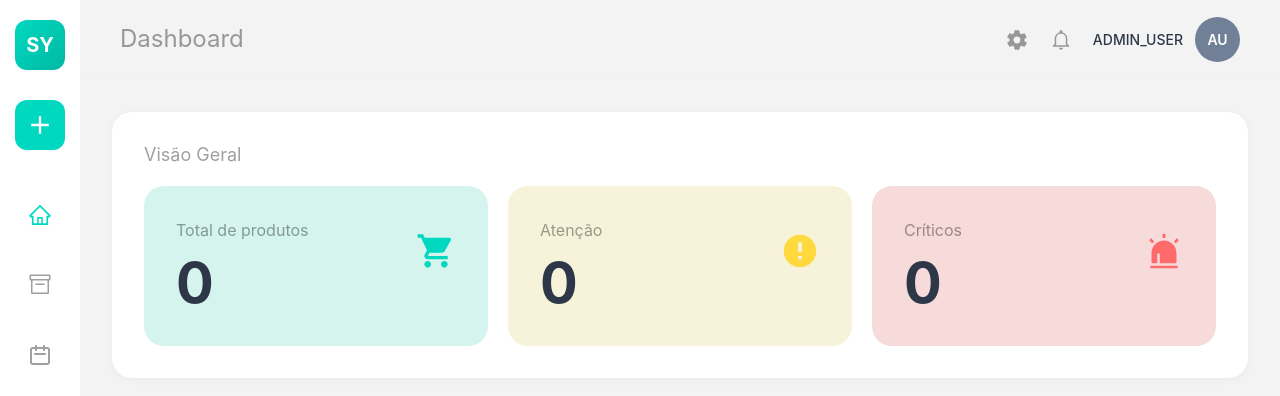
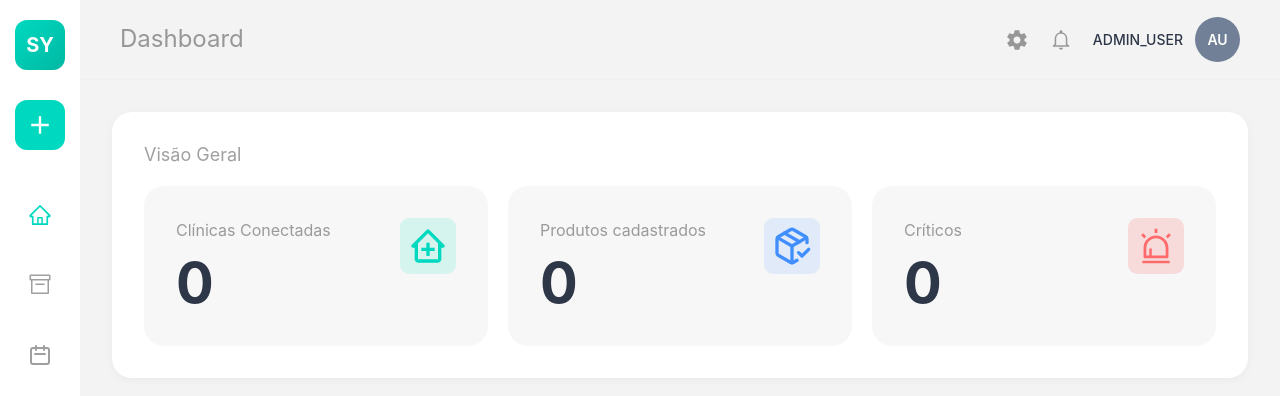
Before and after one commit to Luizz89/SoSync, a React (Vite) app: page / in a window 1280 px wide. Shown: the top 396 px of the page. Built offline with nearby package versions, Linux system fonts and the light colour scheme; no server answers; the database is empty.

Commit message:
dashboard_design_updates

```diff
--- a/src/components/StatCard.jsx
+++ b/src/components/StatCard.jsx
@@ -2,7 +2,7 @@ function StatCard({ title, value, icon, bgColor, iconColor }) {
   return (
     <div
       style={{
-        backgroundColor: bgColor,
+        backgroundColor: 'var(--cor-fundo-cinza)',
         borderRadius: '20px',
         padding: '32px',
         height: '160px',
@@ -30,7 +30,17 @@ function StatCard({ title, value, icon, bgColor, iconColor }) {
             {value}
           </h1>
         </div>
-        <div style={{ color: iconColor, fontSize: '40px' }}>
+        <div style={{
+          backgroundColor: bgColor,
+          color: iconColor,
+          fontSize: '40px',
+          display: 'flex',
+          alignItems: 'center',
+          justifyContent: 'center',
+          width: '3.5rem',
+          height: '3.5rem',
+          borderRadius: '0.6rem'
+          }}>
           {icon}
         </div>
       </div>
--- a/src/index.css
+++ b/src/index.css
@@ -1,6 +1,7 @@
 :root {
   --cor-primaria: #00D9C0;
   --cor-sidebar-bg: #F3F3F3;
+  --cor-fundo-cinza: #00000008;
   --cor-fundo: #FFFFFF;
   --cor-card-verde: #D4F4ED;
   --cor-card-amarelo: #F7F3DA;
@@ -9,6 +10,8 @@
   --cor-texto-secundario: #00000060;
   --cor-badge-critico: #FF6B6B;
   --cor-badge-atencao: #FFD93D;
+  --cor-azul-claro: #418FFF20;
+  --cor-azul: #418FFF;
   --default-transition: all .2s ease 0s;
   --sidebar-width: 80px;
 }
--- a/src/pages/Dashboard.jsx
+++ b/src/pages/Dashboard.jsx
@@ -3,11 +3,13 @@ import { collection, onSnapshot,} from 'firebase/firestore'
 import { db } from '../config/firebase'
 import { MdLocalGroceryStore } from 'react-icons/md'
 import { IoMdAlert } from 'react-icons/io'
-import { AiFillAlert } from 'react-icons/ai'
+import { AiOutlineAlert } from "react-icons/ai";
 import Layout from '../components/layout/Layout'
 import StatCard from '../components/StatCard'
 import TabelaEstoque from '../components/TabelaEstoque'
 import AlertasCriticos from '../components/AlertasCriticos'
+import { BiClinic } from "react-icons/bi";
+import { LuPackageCheck } from "react-icons/lu";
 
 
 function Dashboard() {
@@ -89,23 +91,23 @@ function Dashboard() {
           gap: '20px'
         }}>
           <StatCard
-            title="Total de produtos"
+            title="Clínicas Conectadas"
             value={totalProdutos}
-            icon={<MdLocalGroceryStore />}
+            icon={<BiClinic />}
             bgColor="var(--cor-card-verde)"
             iconColor="#00D9C0"
           />
           <StatCard
-            title="Atenção"
+            title="Produtos cadastrados"
             value={produtosAtencao}
-            icon={<IoMdAlert />}
-            bgColor="var(--cor-card-amarelo)"
-            iconColor= "var(--cor-badge-atencao)"
+            icon={<LuPackageCheck />}
+            bgColor="var(--cor-azul-claro)"
+            iconColor= "var(--cor-azul)"
           />
           <StatCard
             title="Críticos"
             value={produtosCriticos}
-            icon={<AiFillAlert />}
+            icon={<AiOutlineAlert />}
             bgColor="var(--cor-card-rosa)"
             iconColor="#FF6B6B"
           />
```
